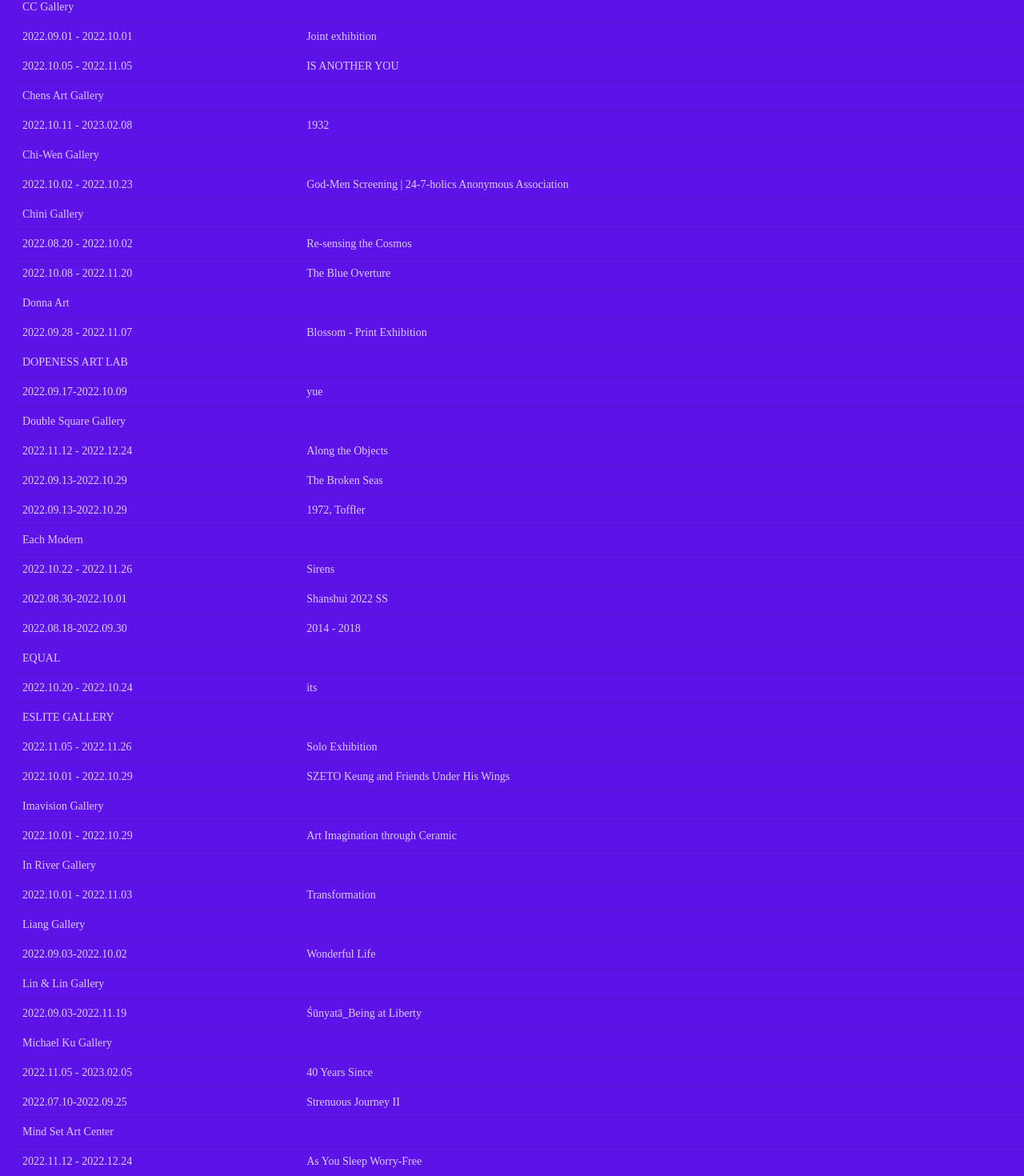
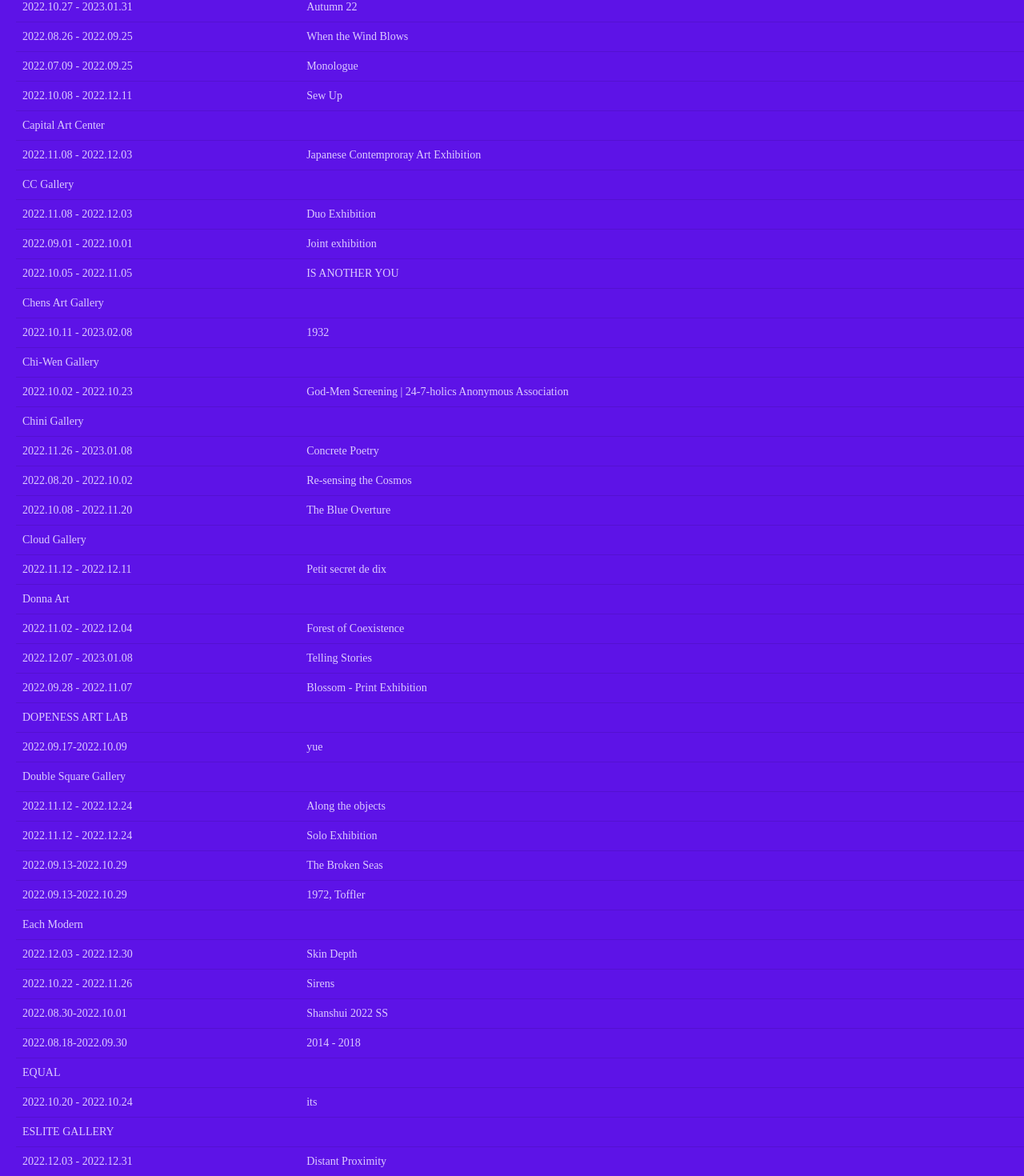
Before and after one commit to tjHsu/gallery-map, a Next.js app: page /events in a window 1280 px wide. Shown: the part 1220-2690 px from the top of the page at 80% size. Built offline with nearby package versions, Linux system fonts and the light colour scheme; a web font is replaced by a local one.

Commit message:
Update shows

```diff
--- a/src/constants/Constants.ts
+++ b/src/constants/Constants.ts
@@ -30,6 +30,11 @@ export const GALLERIES = [
     website: "https://www.instagram.com/333gallery.tw/",
     isSeparator: false,
     exhibitions: [{
+      artist: "Juwin",
+      showName: "Non-stop Beating",
+      date: "2022.11.05 - 2022.11.26",
+      openingDate: ""
+    },{
       artist: "ANTAKANTA / CHIHARU KIHARA feebee / HARUKI TAJIMA / ISSEI SUZUKI / KOTARO HOSHIYAMA / SHIGEKI MATSUYAMA / NAOHISA YAMAGUCHI / RYOSUKE SAITO / SHINYA NAGASHIMA / YOSHIYUKI UMEHARA / YUKA NUMATA / YUKIKO SUGIYAMA",
       showName: "ART and PULSE",
       date: "2022.09.17 - 2022.10.11",
@@ -65,6 +70,11 @@ export const GALLERIES = [
     website: "https://99dac.com/",
     isSeparator: false,
     exhibitions: [{
+      artist: "Chen Tzu-Yu",
+      showName: "The Creation of Plant Modules",
+      date: "2022.12.03 - 2022.12.28",
+      openingDate: "2022.12.10 sat. 15:00"
+    },{
       artist: "Cheng Hung-Chang & Kuo Cheng-San",
       showName: "2022 Human White Paper",
       date: "2022.11.05 - 2022.11.27",
@@ -110,6 +120,11 @@ export const GALLERIES = [
     website: "http://agallery.blogspot.com/",
     isSeparator: false,
     exhibitions: [{
+      artist: "LI Cheng Hsun",
+      showName: "Properties Properties ",
+      date: "2022.11.18 - 2023.01.07",
+      openingDate: "2022.11.18 fri. 16:00"
+    },{
       artist: "Li Fei Wen",
       showName: "Mist Meditation",
       date: "2022.08.12 - 2022.09.24",
@@ -165,6 +180,11 @@ export const GALLERIES = [
     website: "http://www.artgalleryapollo.com/",
     isSeparator: false,
     exhibitions: [{
+      artist: "Yosifu & Yabun Yuma",
+      showName: "Joint Exhibition",
+      date: "2022.12.17 - 2023.01.19",
+      openingDate: "2022.12.17 sat. 15:00"
+    },{
       artist: "Xiao Ru-Song",
       showName: "A memorial exhibition for Xiao Ru-Song's 100th birthday",
       date: "2022.08.27 - 2022.10.15",
@@ -237,7 +257,7 @@ export const GALLERIES = [
     exhibitions: [{
       artist: "Dennis HWANG",
       showName: "Surface Beyond",
-      date: "2022.10.05 - 2022.12.04",
+      date: "2022.10.05 - 2022.12.10",
       openingDate: "2022.10.08 sat 15:00"
     },{
       artist: "Pei-Jyun Lin",
@@ -374,7 +394,12 @@ export const GALLERIES = [
     urlName: "Capital_Art_Center",
     website: "https://www.capitalart.com.tw/",
     isSeparator: false,
-    exhibitions: [],
+    exhibitions: [{
+      artist: "Akiko Noguchi / Hanaki Kaneda / Hiroko Takahashi / HUIT / Keisuke Oda / Okada Mariko / Shimi / Tamaho Togasaki / Muraki Noriyuki",
+      showName: "Japanese Contemproray Art Exhibition",
+      date: "2022.11.08 - 2022.12.03",
+      openingDate: ""
+    }],
     locations: [{
       locationName: "",
       address: "2F., No.343, Sec.4, Ren’ai Rd., Da’an Dist., Taipei, Taiwan",
@@ -390,6 +415,11 @@ export const GALLERIES = [
     website: "https://www.cc-gallery.com/",
     isSeparator: false,
     exhibitions: [{
+      artist: "Wang Mei Ling / Chen Yi Long",
+      showName: "Duo Exhibition",
+      date: "2022.11.08 - 2022.12.03",
+      openingDate: ""
+    },{
       artist: "Pan Yi Chun / Liu Yu Chi",
       showName: "Joint exhibition",
       date: "2022.09.01 - 2022.10.01",
@@ -455,6 +485,11 @@ export const GALLERIES = [
     website: "https://www.chinigallery.com/",
     isSeparator: false,
     exhibitions: [{
+      artist: "Song Sheau-Ming",
+      showName: "Concrete Poetry",
+      date: "2022.11.26 - 2023.01.08",
+      openingDate: "2022.12.04 sun. 16:30"
+    },{
       artist: "Nick DONG / CHANG Yung-Ta",
       showName: "Re-sensing the Cosmos",
       date: "2022.08.20 - 2022.10.02",
@@ -479,7 +514,12 @@ export const GALLERIES = [
     urlName: "Cloud_Gallery",
     website: "http://www.cloud-gallery.org/",
     isSeparator: false,
-    exhibitions: [],
+    exhibitions: [{
+      artist: "Hung Hsin / Rayna Chen / Wei Ting Tsai / Hsu Yu Hsin / Tseng Tzu-Ting / Lin Chun-Fang / Hsu Ching-Yu / Hsin-Chiun Ko / Peng Cian-You / Chang Hao Yu / Huang Chih-Wei",
+      showName: "Petit secret de dix",
+      date: "2022.11.12 - 2022.12.11",
+      openingDate: ""
+    },],
     locations: [{
       locationName: "",
       address: "No. 471, Mingshui Rd, Zhongshan District, Taipei City",
@@ -510,6 +550,16 @@ export const GALLERIES = [
     website: "https://www.donnaart.com.tw",
     isSeparator: false,
     exhibitions: [{
+      artist: "Kang Dong Hyun",
+      showName: "Forest of Coexistence",
+      date: "2022.11.02 - 2022.12.04",
+      openingDate: ""
+    },{
+      artist: "Chou Cheng-Wei",
+      showName: "Telling Stories",
+      date: "2022.12.07 - 2023.01.08",
+      openingDate: "2022.12.11 sun. 15:00"
+    },{
       artist: "Sanyu",
       showName: "Blossom - Print Exhibition",
       date: "2022.09.28 - 2022.11.07",
@@ -555,8 +605,13 @@ export const GALLERIES = [
     website: "https://www.doublesquare.com.tw/en",
     isSeparator: false,
     exhibitions: [{
+      artist: "Yeh Shih-Chiang / Cynthia Sah / Yang Mao-Lin / Huang Hung-De / Hsiao Sheng-Chien / Tsui Kuang-Yu / Isa Ho / Chou Chu-Wang / Moritz Partenheimer / Akiyama Izumi / Chen Wan-Jen",
+      showName: "Along the objects",
+      date: "2022.11.12 - 2022.12.24",
+      openingDate: "2022.11.12 sat. 15:00"
+    },{
       artist: "Fang Fang - Che Chien-Jung",
-      showName: "Along the Objects",
+      showName: "Solo Exhibition",
       date: "2022.11.12 - 2022.12.24",
       openingDate: "2022.11.12 sat. 15:00"
     },{
@@ -620,6 +675,11 @@ export const GALLERIES = [
     website: "https://eachmodern.com/en/",
     isSeparator: false,
     exhibitions: [{
+      artist: "Tseng ChienYing",
+      showName: "Skin Depth",
+      date: "2022.12.03 - 2022.12.30",
+      openingDate: "2022.12.03 sat. 15:00"
+    },{
       artist: "Antone Könst",
       showName: "Sirens",
       date: "2022.10.22 - 2022.11.26",
@@ -670,6 +730,11 @@ export const GALLERIES = [
     website: "https://www.eslitegallery.com/en/",
     isSeparator: false,
     exhibitions: [{
+      artist: "TSONG Pu",
+      showName: "Distant Proximity",
+      date: "2022.12.03 - 2022.12.31",
+      openingDate: ""
+    },{
       artist: "Mei Ling WANG",
       showName: "Solo Exhibition",
       date: "2022.11.05 - 2022.11.26",
@@ -715,6 +780,11 @@ export const GALLERIES = [
     website: "http://www.imavision.com.tw/",
     isSeparator: false,
     exhibitions: [{
+      artist: "Hin-Yao Tseng",
+      showName: "Ephemeral and Renewal",
+      date: "2022.12.03 - 2022.12.31",
+      openingDate: "2022.12.03 sat. 15:00"
+    },{
       artist:"Koji Kasatani / Taro Tasaki",
       showName: "Art Imagination through Ceramic",
       date: "2022.10.01 - 2022.10.29",
@@ -735,6 +805,11 @@ export const GALLERIES = [
     website: "https://www.inriver.com.tw",
     isSeparator: false,
     exhibitions: [{
+      artist: "Liu Hsin Yi",
+      showName: "Distant Forest",
+      date: "2022.11.12 2022.12.31",
+      openingDate: ""
+    },{
       artist: "Chou Chen",
       showName: "Transformation",
       date: "2022.10.01 - 2022.11.03",
@@ -745,6 +820,26 @@ export const GALLERIES = [
       address: "2F, No. 45, Section 1, Ren'ai Rd, Zhongzheng District, Taipei City ",
       gMapLink: "https://goo.gl/maps/Q6dwRtyUvrPWVyUbA",
       openingHours: "tue-sun 13:00-20:00"
+    }]
+  },
+  {
+    name: "InSian Gallery 印象畫廊",
+    englishName: "InSian Gallery",
+    originalName: "印象畫廊",
+    urlName: "Insian_Gallery",
+    website: "https://www.insiangallery.com/en/",
+    isSeparator: false,
+    exhibitions: [{
+      artist: "Hin-Yao Tseng",
+      showName: "Ephemeral and Renewal",
+      date: "2022.12.03 - 2022.12.31",
+      openingDate: "2022.12.03 sat. 15:00"
+    }],
+    locations: [{
+      locationName: "",
+      address: "No.46, Sec. 4, Ren'ai Rd., Da'an Dist., Taipei City 106",
+      gMapLink: "https://goo.gl/maps/1veAhMVLvYKbEw8J7",
+      openingHours: "mon-sat 11:00-20:00 sun 10:30-19:00"
     }]
   },
   {
@@ -805,6 +900,11 @@ export const GALLERIES = [
     website: "http://www.linlingallery.com/eng/",
     isSeparator: false,
     exhibitions: [{
+      artist: "Liu Shih-Tung",
+      showName: "Yūgen: Thee Hidden Grace",
+      date: "2022.12.10 - 2023.02.25",
+      openingDate: "2022.12.10 sat. 16:00"
+    },{
       artist: "Wu Meng-Chang/ Wang Ya-Hui/ Zhao Zhao",
       showName: "Śūnyatā_Being at Liberty",
       date: "2022.09.03-2022.11.19",
@@ -865,6 +965,11 @@ export const GALLERIES = [
     website: "https://www.art-msac.com/en/",
     isSeparator: false,
     exhibitions: [{
+      artist: "Shinji Ohmaki",
+      showName: "Flotage-Techonics",
+      date: "2022.11.12 - 2022.12.24",
+      openingDate: ""
+    },{
       artist: "TANG Jo-Hung",
       showName: "As You Sleep Worry-Free",
       date: "2022.11.12 - 2022.12.24",
@@ -905,6 +1010,11 @@ export const GALLERIES = [
     website: "https://neptune-gallery.com",
     isSeparator: false,
     exhibitions: [{
+      artist: "Yuta Tamura",
+      showName: "Solo Exhibition",
+      date: "2022.11.18 - 2022.12.04",
+      openingDate: ""
+    },{
       artist:"Masumi YAMAMOTO / Yi Shuan WU / Yu Hua LIN / Chi Chih WANG / Jui Wen TAN",
       showName:"The Golden River Basin of Mineral Pigments",
       date: "2022.09.24 - 2022.10.30",
@@ -980,6 +1090,11 @@ export const GALLERIES = [
     website: "https://galerieovo.com/home-en/",
     isSeparator: false,
     exhibitions: [{
+      artist: "Diren Lee",
+      showName: "Soul Mate",
+      date: "2022.11.30 - 2022.12.17",
+      openingDate: ""
+    },{
       artist: "Blic",
       showName: "Shēng Xiào",
       date: "2022.09.21 - 2022.10.08",
@@ -1015,6 +1130,11 @@ export const GALLERIES = [
     website: "https://powengallery.com/index.php/en/",
     isSeparator: false,
     exhibitions: [{
+      artist: "Liú Yung-Jen",
+      showName: "Cruising Alone in Painting",
+      date: "2022.11.19 - 2022.12.17",
+      openingDate: "2022.11.19 sat. 15:00"
+    },{
       artist: "Che Han Sheng",
       showName: "Isn't it a Beautiful Meadow?",
       date: "2022.10.15 - 2022.11.05",
@@ -1325,6 +1445,16 @@ export const GALLERIES = [
     website: "https://yiriarts.com.tw/",
     isSeparator: false,
     exhibitions: [{
+      artist: "Taichi Nakamura",
+      showName: "Sleepwalking",
+      date: "2022.11.10 - 2022.12.03",
+      openingDate: "2022.11.12 sat. 16:00"
+    },{
+      artist: "HOU Chen-Lu / Tetsuya ISHIYAMA / Yasuhiro MARUO / Takahiro MATSUMOTO / Shoko MIHIRA / ONG Hong-Chuan / Tomoya SAKAI",
+      showName: "Freak",
+      date: "2022.11.10 - 2022.12.03",
+      openingDate: "2022.11.12 sat. 16:00"
+    },{
       artist: "Chen Sung Chih",
       showName: "Elsewhere",
       date: "2022.11.10 - 2022.12.03",
```
